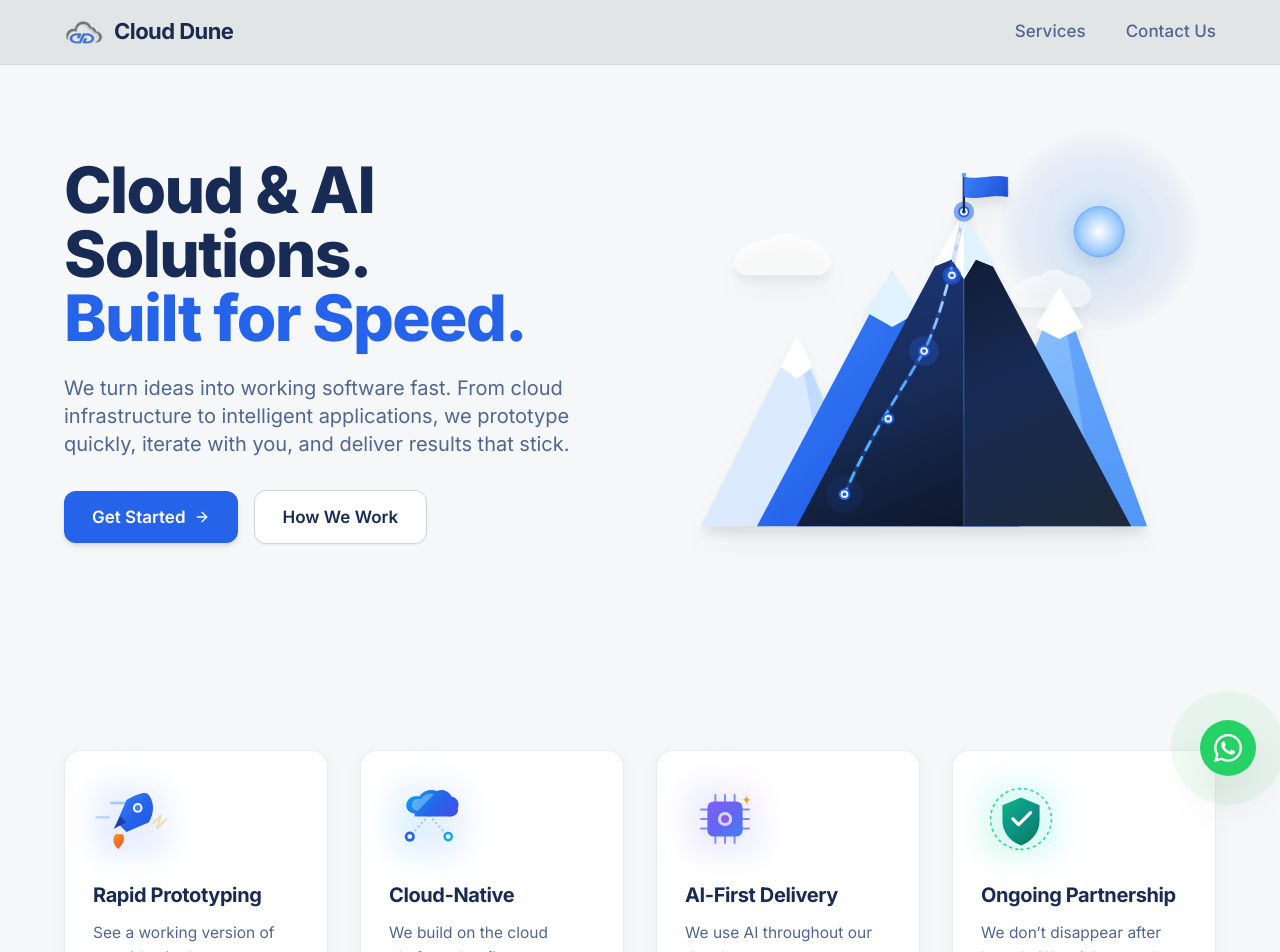
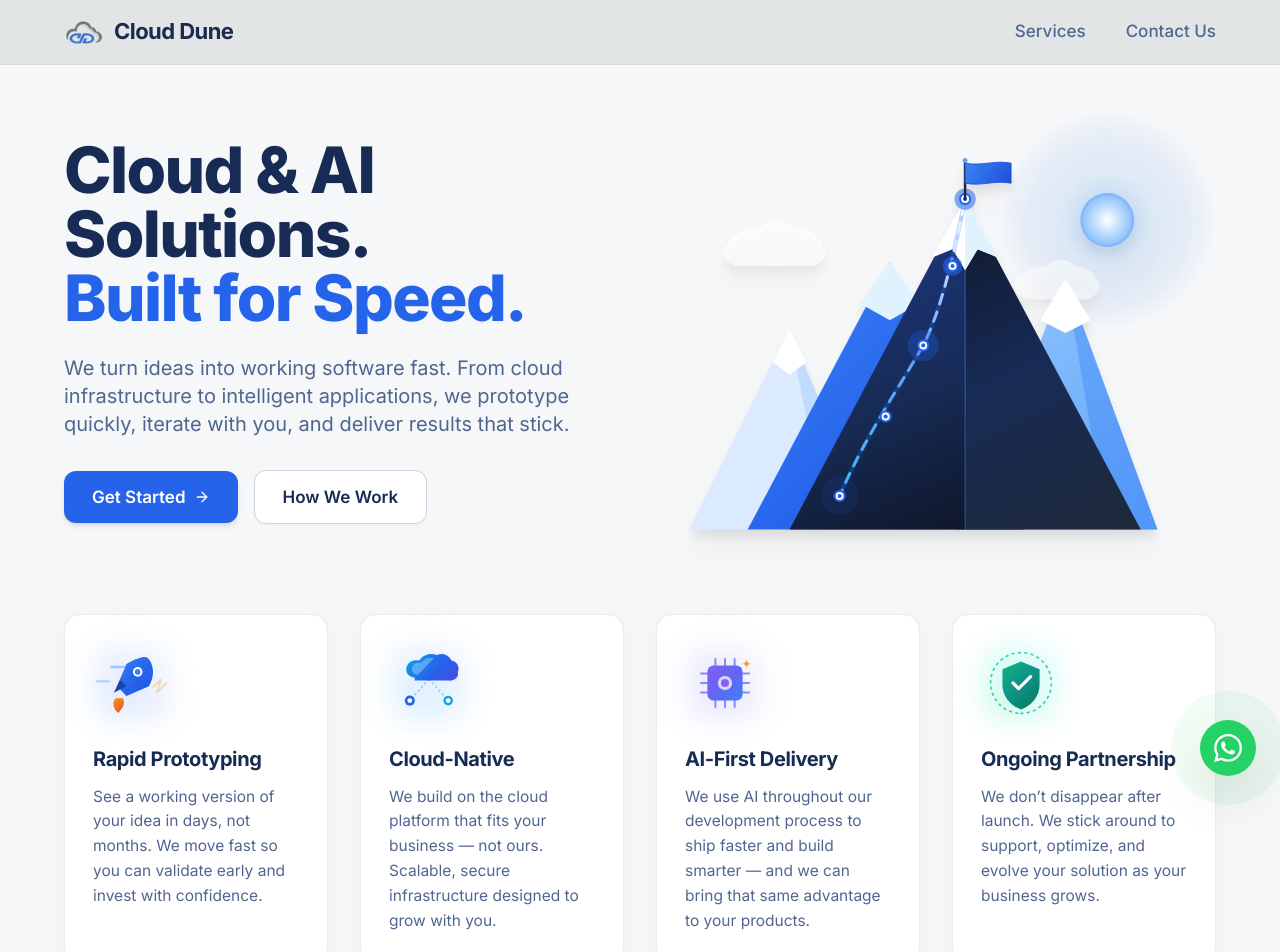
Before and after one commit to nithinvikrin/cloud-dune, a React (Vite) app: page / in a window 1280 px wide. Shown: the top 952 px of the page. Built offline with nearby package versions, Linux system fonts and the light colour scheme; a web font is replaced by a local one.

Commit message:
feat: add Hero, Features, and MountainIllustration components to the landing page

```diff
--- a/src/components/Features.jsx
+++ b/src/components/Features.jsx
@@ -40,7 +40,7 @@ export default function Features() {
   ];
 
   return (
-    <section className="py-14 sm:py-20 lg:py-24 bg-[#F5F7F8] border-b border-slate-200/60 relative overflow-hidden">
+    <section className="pt-2 sm:pt-4 pb-14 sm:pb-20 lg:pb-24 bg-[#F5F7F8] border-b border-slate-200/60 relative overflow-hidden">
       <div className="max-w-[1440px] mx-auto px-4 sm:px-8 lg:px-12 xl:px-16">
         <div className="grid grid-cols-1 md:grid-cols-2 lg:grid-cols-4 gap-6 lg:gap-8">
           {features.map((feature, index) => (
--- a/src/components/Hero.jsx
+++ b/src/components/Hero.jsx
@@ -28,7 +28,7 @@ export default function Hero({ onOpenDemoModal }) {
   };
 
   return (
-    <section className="pt-28 sm:pt-32 md:pt-36 pb-12 sm:pb-16 md:pb-24 bg-[#F5F7F8] relative overflow-hidden">
+    <section className="pt-24 sm:pt-28 md:pt-32 pb-4 sm:pb-8 lg:pb-16 bg-[#F5F7F8] relative overflow-hidden">
       <div className="max-w-[1440px] mx-auto px-4 sm:px-8 lg:px-12 xl:px-16">
 
         <div className="grid grid-cols-1 lg:grid-cols-12 gap-8 lg:gap-12 items-center">
--- a/src/components/MountainIllustration.jsx
+++ b/src/components/MountainIllustration.jsx
@@ -45,13 +45,13 @@ export default function MountainIllustration() {
       initial={{ opacity: 0, scale: 0.96 }}
       animate={{ opacity: 1, scale: 1 }}
       transition={{ duration: 0.8, ease: [0.16, 1, 0.3, 1] }}
-      className="relative w-full max-w-[660px] mx-auto aspect-[4/3] flex items-center justify-center select-none"
+      className="relative w-full max-w-[600px] mx-auto flex items-center justify-center select-none"
     >
       <svg
-        viewBox="0 0 660 520"
+        viewBox="0 0 660 485"
         fill="none"
         xmlns="http://www.w3.org/2000/svg"
-        className="w-full h-full drop-shadow-xl overflow-visible"
+        className="w-full h-auto drop-shadow-xl overflow-visible"
       >
         <defs>
           {/* Sun & Glow Gradients */}
```
